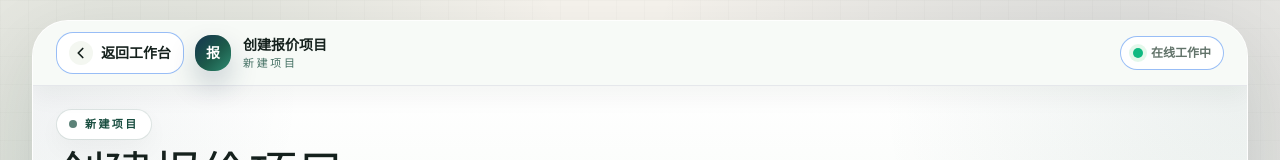
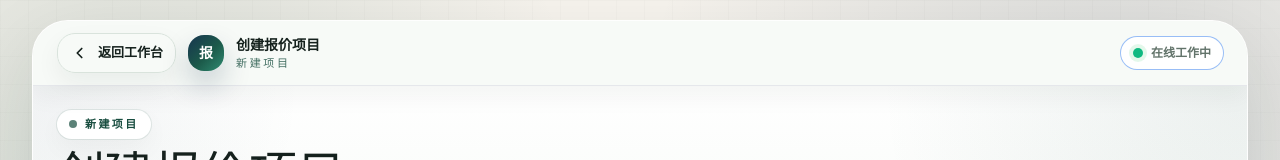
Before and after one commit to lhh33168/QuoteCraft, a Next.js app: page /projects/new in a window 1280 px wide. Shown: the top 160 px of the page. Built offline with nearby package versions, Linux system fonts and the light colour scheme.

Commit message:
调整头部ai

```diff
--- a/shared/ui/page-back-button.tsx
+++ b/shared/ui/page-back-button.tsx
@@ -32,11 +32,11 @@ export function PageBackButton({
   return (
     <button
       aria-label={label}
-      className="group inline-flex h-10 min-w-10 items-center justify-center gap-2 rounded-[16px] bg-white px-3 text-sm font-semibold text-ink ring-1 ring-black/6 transition duration-200 hover:bg-[#fbfcfa] hover:text-pine"
+      className="group inline-flex h-11 min-w-11 items-center justify-center gap-2 rounded-[18px] border border-[#d9e3dc] bg-white/96 px-3 text-sm font-semibold text-ink shadow-[0_10px_24px_rgba(19,33,29,0.06)] transition duration-200 hover:-translate-y-[1px] hover:border-pine/18 hover:bg-[#fcfdfb] hover:text-pine focus-visible:outline-none focus-visible:ring-2 focus-visible:ring-pine/14 active:translate-y-0 sm:h-10 sm:min-w-10"
       onClick={handleBack}
       type="button"
     >
-      <span className="flex h-6 w-6 items-center justify-center rounded-full bg-[#f4f7f1] text-ink transition group-hover:bg-pine/12 group-hover:text-pine">
+      <span className="flex h-5 w-5 items-center justify-center text-ink transition group-hover:text-pine">
         <svg
           aria-hidden="true"
           className="h-4 w-4 shrink-0"
@@ -53,7 +53,7 @@ export function PageBackButton({
           />
         </svg>
       </span>
-      <span className="hidden sm:inline">{label}</span>
+      <span className="hidden text-[13px] sm:inline">{label}</span>
     </button>
   );
 }
```
Also changed, not shown: 1 other file (tests, documents, lock files or other folders).
